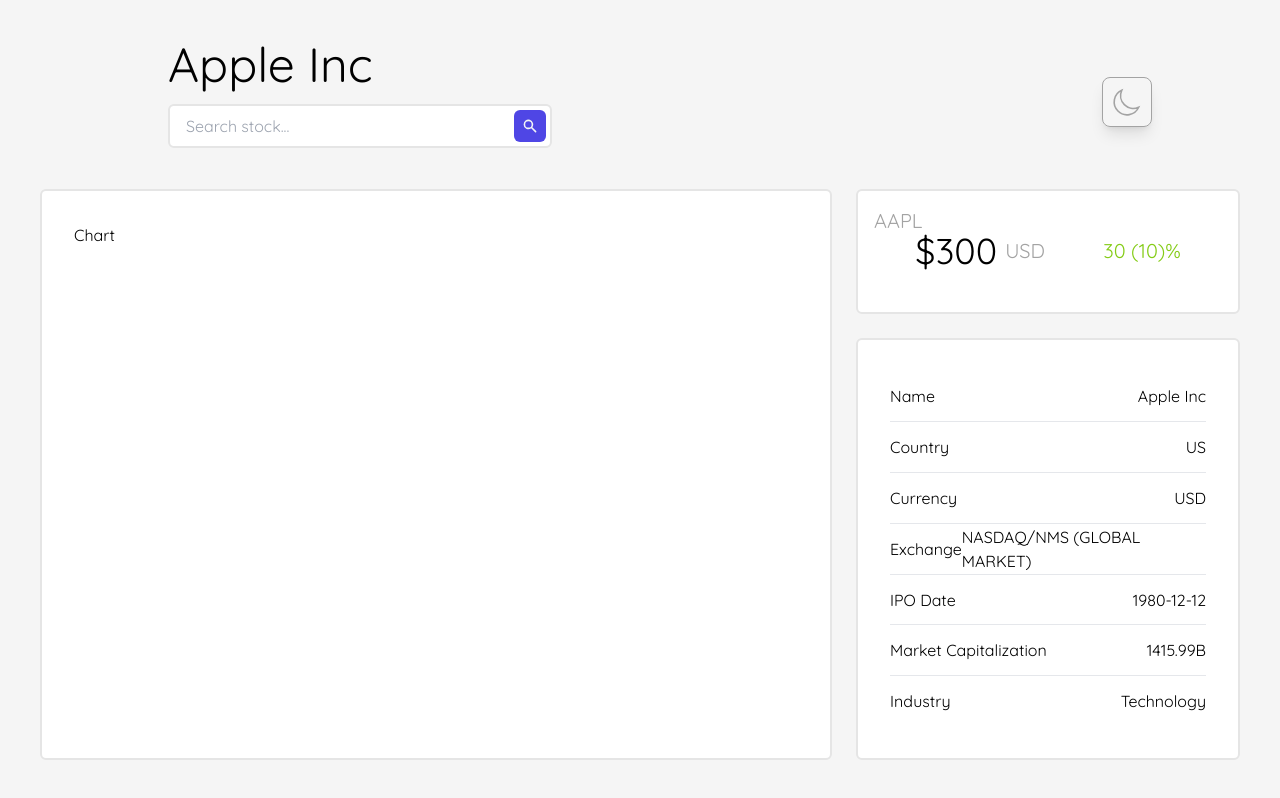
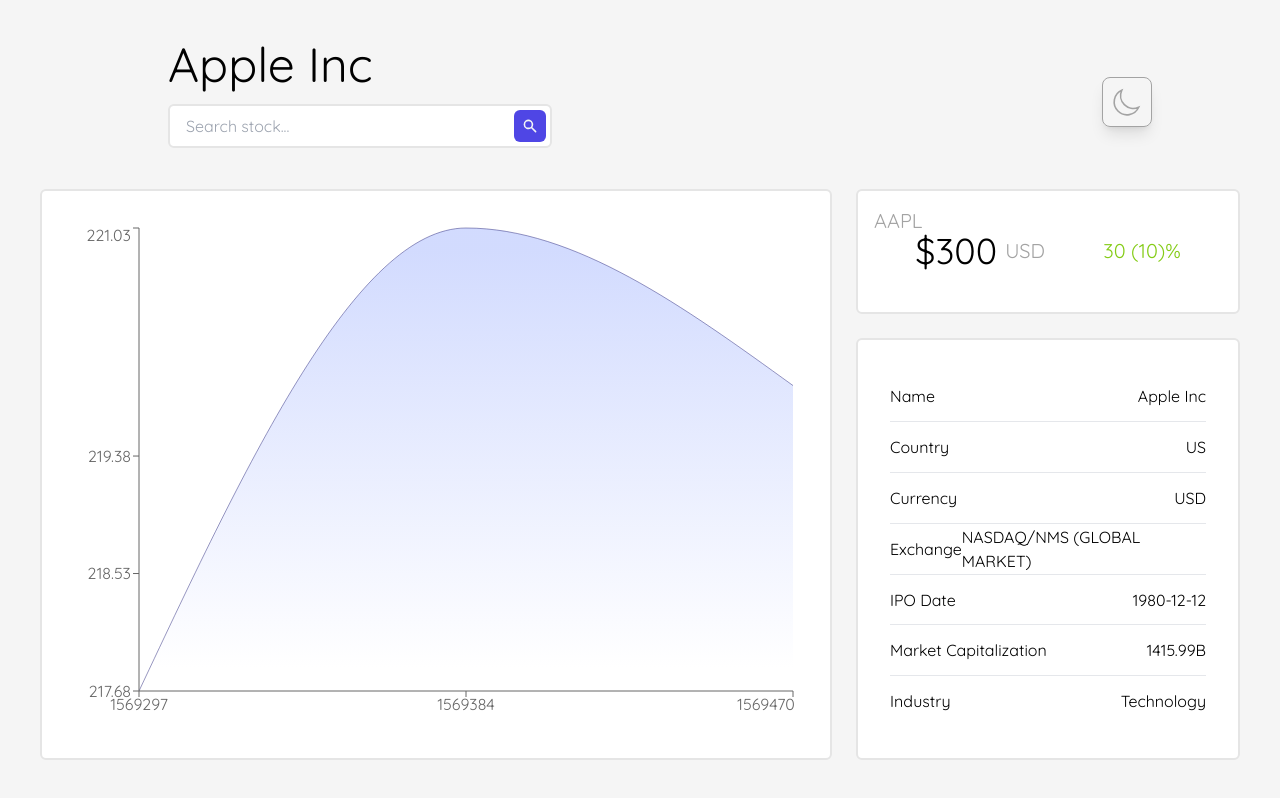
Before and after one commit to nikcladis/stock-dashboard, a React (Vite) app: page / in a window 1280 px wide. Built offline with nearby package versions, Linux system fonts and the light colour scheme.

Commit message:
Added Chart Component and Recharts

```diff
--- a/package.json
+++ b/package.json
@@ -12,7 +12,8 @@
   "dependencies": {
     "@heroicons/react": "^1.0.6",
     "react": "^18.3.1",
-    "react-dom": "^18.3.1"
+    "react-dom": "^18.3.1",
+    "recharts": "^2.14.1"
   },
   "devDependencies": {
     "@eslint/js": "^9.15.0",
--- /dev/null
+++ b/src/components/Chart.jsx
@@ -0,0 +1,59 @@
+import { useState } from "react";
+import Card from "@components/Card";
+import { mockHistoricalData } from "@constants/mock";
+import { convertDateToUnixTimestamp } from "@helpers/date-helper";
+import {
+  Area,
+  AreaChart,
+  ResponsiveContainer,
+  Tooltip,
+  XAxis,
+  YAxis,
+} from "recharts";
+
+const Chart = () => {
+  const [data, setData] = useState(mockHistoricalData);
+  const [filter, setFilter] = useState("1W");
+
+  const formatData = () =>
+    data.c
+      .map((item, index) => {
+        const date = new Date(data.t[index]);
+        return isNaN(date.getTime())
+          ? null
+          : { value: item.toFixed(2), date: convertDateToUnixTimestamp(date) };
+      })
+      .filter(Boolean);
+
+  return (
+    <Card>
+      <ResponsiveContainer>
+        <AreaChart data={formatData(data)}>
+          <defs>
+            <linearGradient id="chartColor" x1="0" y1="0" x2="0" y2="1">
+              <stop
+                offset="5%"
+                stopColor="rgb(199 210 254)"
+                stopOpacity={0.8}
+              />
+              <stop offset="95%" stopColor="rgb(199 210 254)" stopOpacity={0} />
+            </linearGradient>
+          </defs>
+          <Area
+            type="monotone"
+            dataKey="value"
+            stroke="#312e81"
+            fill="url(#chartColor)"
+            fillOpacity={1}
+            strokeWidth={0.5}
+          />
+          <Tooltip />
+          <XAxis dataKey={"date"} />
+          <YAxis domain={["dataMin", "dataMax"]} />
+        </AreaChart>
+      </ResponsiveContainer>
+    </Card>
+  );
+};
+
+export default Chart;
--- a/src/components/Dashboard.jsx
+++ b/src/components/Dashboard.jsx
@@ -1,4 +1,4 @@
-import Card from "@components/Card";
+import Chart from "@components/Chart";
 import Header from "@components/Header";
 import Details from "@components/Details";
 import Overview from "@components/Overview";
@@ -12,7 +12,7 @@
         <Header name={mockCompanyDetails.name} />
       </div>
       <div className="md:col-span-2 row-span-4">
-        <Card>Chart</Card>
+        <Chart />
       </div>
       <div>
         <Overview
```
Also changed, not shown: 1 other file (tests, documents, lock files or other folders).
